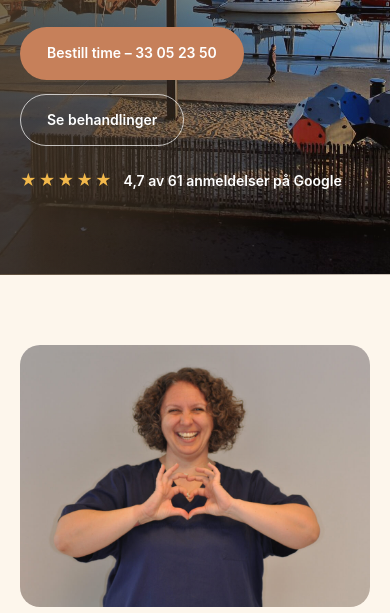
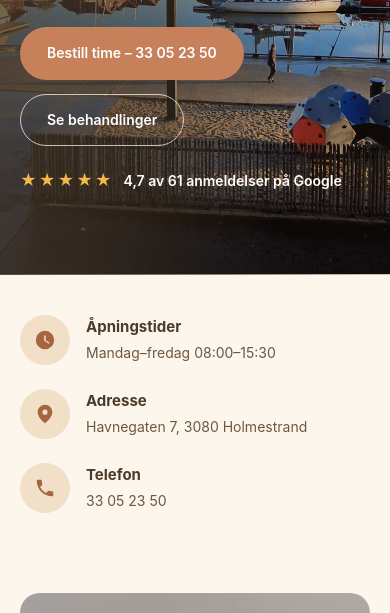
Before and after one commit to Rickymoe/kuvaas, a plain HTML site: page index.html in a window 390 px wide. Shown: the part 422-1035 px from the top of the page. Drawn offline with Linux system fonts and the light colour scheme.

Commit message:
Add a quick-info row (opening hours, address, phone) to homepage
Opening hours were previously only visible in small footer text or
buried in the Kontakt page - easy to miss. Added a prominent 3-icon
row right below the hero, matching the site's own visual language
(circular cream-deep icon badges, same pattern as the contact form's
success checkmark) rather than copying a competitor's card style.

```diff
--- a/css/style.css
+++ b/css/style.css
@@ -146,6 +146,20 @@ img { max-width: 100%; display: block; }
 
 .page-hero { padding-top: 60px; padding-bottom: 40px; position: relative; }
 .page-hero h1 { font-family: var(--serif); font-style: italic; font-weight: 600; font-size: clamp(1.8rem, 4vw, 2.6rem); color: var(--brown); }
+
+/* ===== Quick info row (forside) ===== */
+.quick-info-row { display: grid; grid-template-columns: repeat(3, 1fr); gap: 24px; padding-top: 40px; padding-bottom: 10px; }
+.quick-info { display: flex; align-items: center; gap: 16px; }
+.quick-info-icon {
+  flex: 0 0 auto; width: 50px; height: 50px; border-radius: 50%;
+  background: var(--cream-deep); display: flex; align-items: center; justify-content: center;
+}
+.quick-info-icon svg { width: 22px; height: 22px; fill: var(--terracotta-dark); }
+.quick-info h4 { font-size: 15px; margin-bottom: 3px; }
+.quick-info p { font-size: 14px; color: var(--brown-soft); }
+.quick-info p a { color: var(--brown-soft); }
+.quick-info p a:hover { color: var(--terracotta-dark); }
+@media (max-width: 760px) { .quick-info-row { grid-template-columns: 1fr; } }
 
 /* ===== Service row (forside) ===== */
 .service-row { display: grid; grid-template-columns: repeat(3, 1fr); gap: 24px; }
--- a/index.html
+++ b/index.html
@@ -27,6 +27,30 @@
       <span class="rating-stars" aria-hidden="true">★★★★★</span>
       <span>4,7 av 61 anmeldelser på Google</span>
     </a>
+  </div>
+</section>
+
+<section class="section wrap quick-info-row" style="border-top:none">
+  <div class="quick-info reveal">
+    <span class="quick-info-icon" aria-hidden="true"><svg viewBox="0 0 24 24"><path d="M12 2a10 10 0 1 0 0 20 10 10 0 0 0 0-20zm.75 5v5.4l4.2 2.5-.75 1.25L11 12.5V7h1.75z"/></svg></span>
+    <div>
+      <h4>Åpningstider</h4>
+      <p>Mandag–fredag 08:00–15:30</p>
+    </div>
+  </div>
+  <div class="quick-info reveal" style="transition-delay:.06s">
+    <span class="quick-info-icon" aria-hidden="true"><svg viewBox="0 0 24 24"><path d="M12 2C7.6 2 4 5.6 4 10c0 6 8 12 8 12s8-6 8-12c0-4.4-3.6-8-8-8zm0 10.8a2.8 2.8 0 1 1 0-5.6 2.8 2.8 0 0 1 0 5.6z"/></svg></span>
+    <div>
+      <h4>Adresse</h4>
+      <p><a href="https://www.google.com/maps/place/Tannklinikken+Jack+Kuvaas+AS/@59.4884088,10.3183668,19z" target="_blank" rel="noopener">Havnegaten 7, 3080 Holmestrand</a></p>
+    </div>
+  </div>
+  <div class="quick-info reveal" style="transition-delay:.12s">
+    <span class="quick-info-icon" aria-hidden="true"><svg viewBox="0 0 24 24"><path d="M6.6 10.8c1.4 2.8 3.8 5.2 6.6 6.6l2.2-2.2c.3-.3.7-.4 1-.2 1.1.4 2.3.6 3.6.6.6 0 1 .4 1 1V20c0 .6-.4 1-1 1-9.4 0-17-7.6-17-17 0-.6.4-1 1-1h3.5c.6 0 1 .4 1 1 0 1.2.2 2.5.6 3.6.1.4 0 .8-.2 1L6.6 10.8z"/></svg></span>
+    <div>
+      <h4>Telefon</h4>
+      <p><a href="tel:+4733052350">33 05 23 50</a></p>
+    </div>
   </div>
 </section>
 
```
